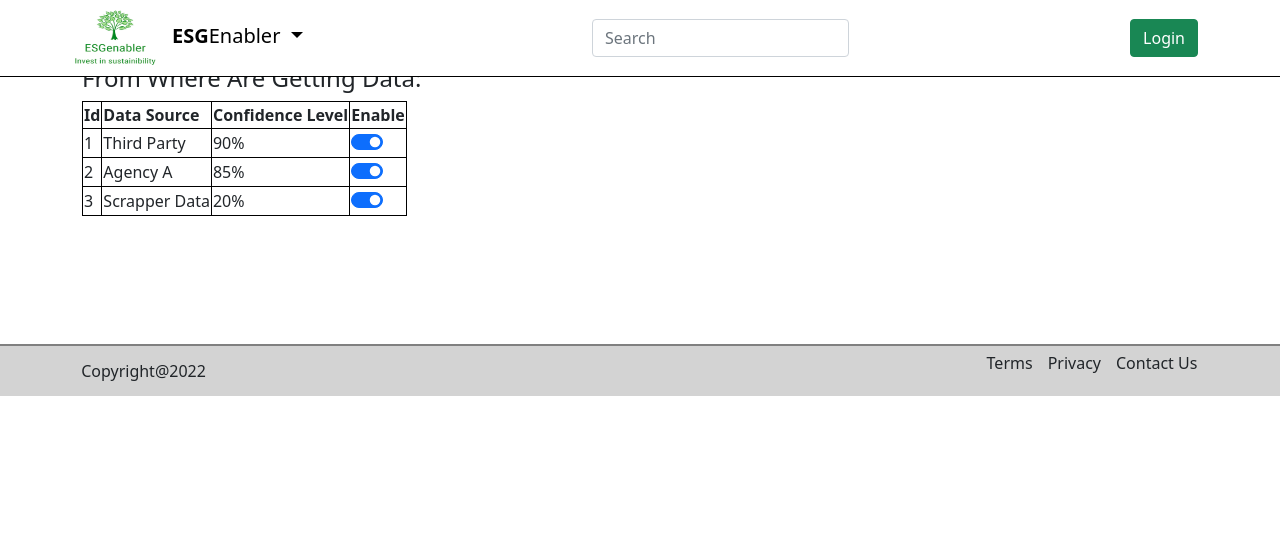
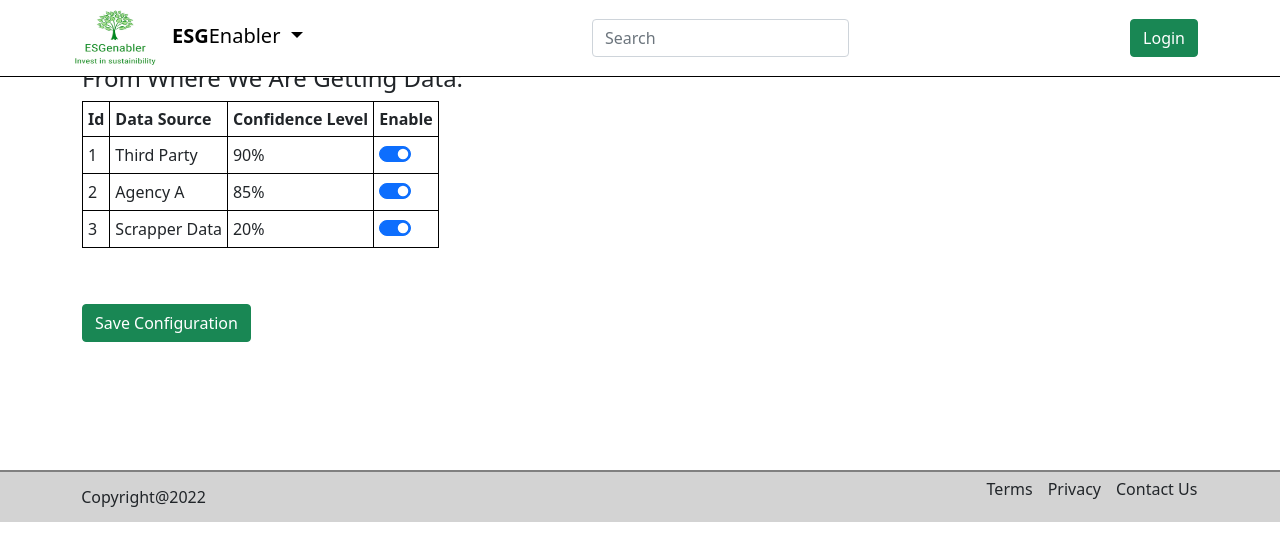
Before and after one commit to learneradarsh/esgenabler, an Angular app: page /settings in a window 1280 px wide. Shown: the top 560 px of the page. Built offline with nearby package versions, Linux system fonts and the light colour scheme.

Commit message:
Added Error handling for search

```diff
--- a/src/app/components/dashboard/dashboard.component.html
+++ b/src/app/components/dashboard/dashboard.component.html
@@ -1,3 +1,7 @@
+<div class="m-top-5 nodata" *ngIf="noDataCondition; else dataIsThere">
+  No Data Found ):
+</div>
+<ng-template #dataIsThere>
   <div class="container custom-flex m-top-5">
     <app-company-summary [companyInfo]="companyBasicInfo"></app-company-summary>
     <div class="tabs-details">
@@ -162,3 +166,4 @@
       </div>
     </div>
   </div>
+</ng-template>
--- a/src/app/components/dashboard/dashboard.component.scss
+++ b/src/app/components/dashboard/dashboard.component.scss
@@ -4,6 +4,11 @@
   .tabs-details {
     width: 70%;
   }
+}
+
+.nodata {
+  text-align: center;
+  color: red;
 }
 
 .company-summary {
--- a/src/app/components/dashboard/dashboard.component.ts
+++ b/src/app/components/dashboard/dashboard.component.ts
@@ -20,6 +20,7 @@ export class DashboardComponent implements OnInit {
   environmentalModel: any = {};
   socialModel: any = {};
   governanceModel: any = {};
+  noDataCondition: boolean = true;
   ngOnInit(): void {
     this.route.queryParams
       .pipe(filter((params) => params.company))
@@ -31,6 +32,11 @@ export class DashboardComponent implements OnInit {
     this.httpService
       .getDataForCompany(this.searchTerm === '' ? 'Micro' : this.searchTerm)
       .subscribe((data) => {
+        if (data.length === 0) {
+          this.noDataCondition = true;
+        } else {
+          this.noDataCondition = false;
+        }
         this.companyBasicInfo = data[0].basicInfo;
         this.news = data[0].news;
         this.environmentalModel = data[0].environmentalModel;
--- a/src/app/components/settings/settings.component.html
+++ b/src/app/components/settings/settings.component.html
@@ -1,5 +1,5 @@
 <div class="container m-top-5">
-  <h4>From Where Are Getting Data:</h4>
+  <h4>From Where We Are Getting Data:</h4>
   <table>
     <thead>
       <tr>
@@ -32,4 +32,7 @@
       </tr>
     </tbody>
   </table>
+  <button type="button" class="btn btn-success m-top-5" (click)="saveConfig()">
+    Save Configuration
+  </button>
 </div>
--- a/src/app/components/settings/settings.component.scss
+++ b/src/app/components/settings/settings.component.scss
@@ -6,4 +6,8 @@ th {
 
 table {
   border-collapse: collapse;
+  th,
+  td {
+    padding: 5px;
+  }
 }
--- a/src/app/components/settings/settings.component.ts
+++ b/src/app/components/settings/settings.component.ts
@@ -30,4 +30,9 @@ export class SettingsComponent implements OnInit {
   ];
 
   ngOnInit(): void {}
+
+  saveConfig() {
+    console.log('save configuration');
+    alert('Configuration Saved Successfully');
+  }
 }
```
Lines whose indentation alone changed are shown as unchanged.
